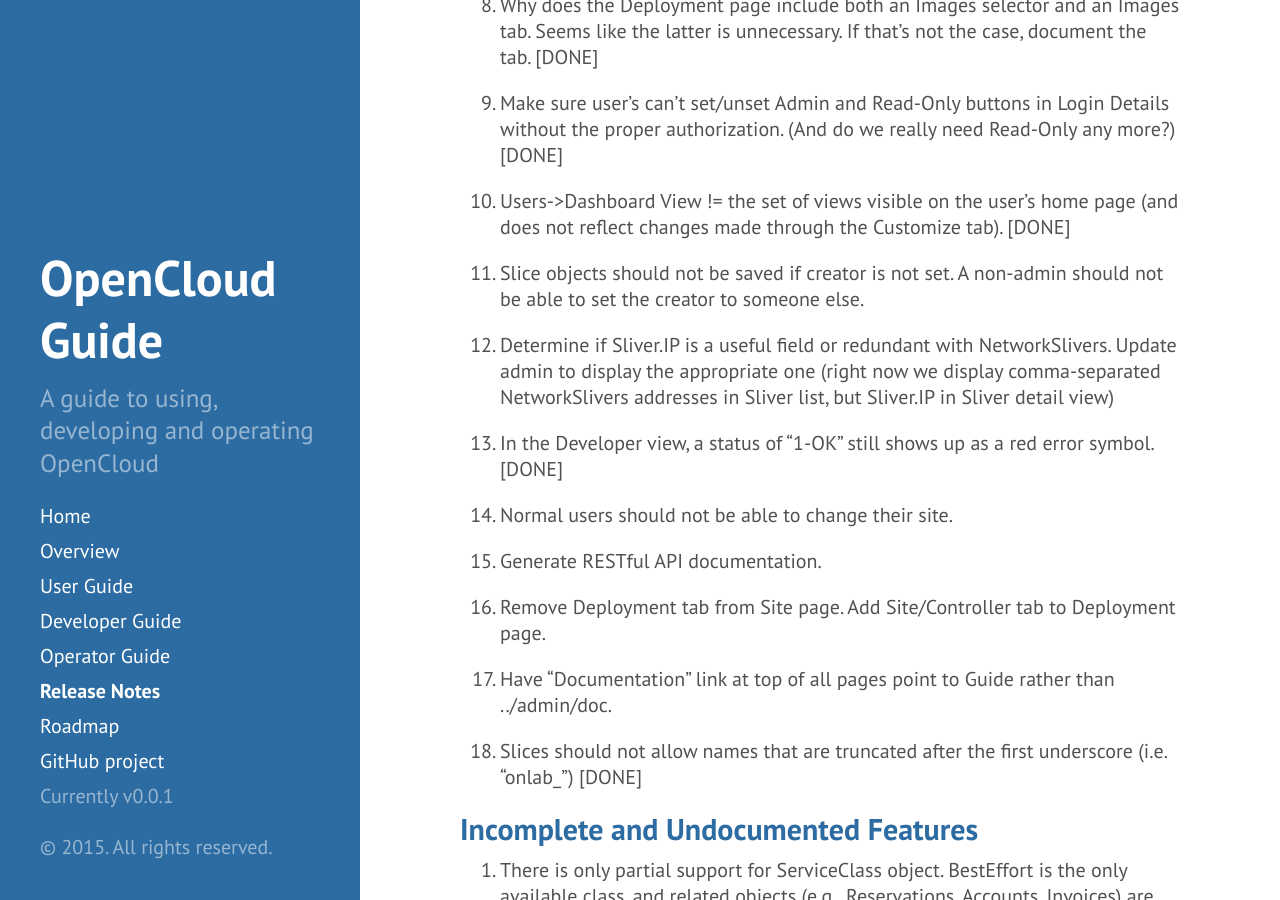
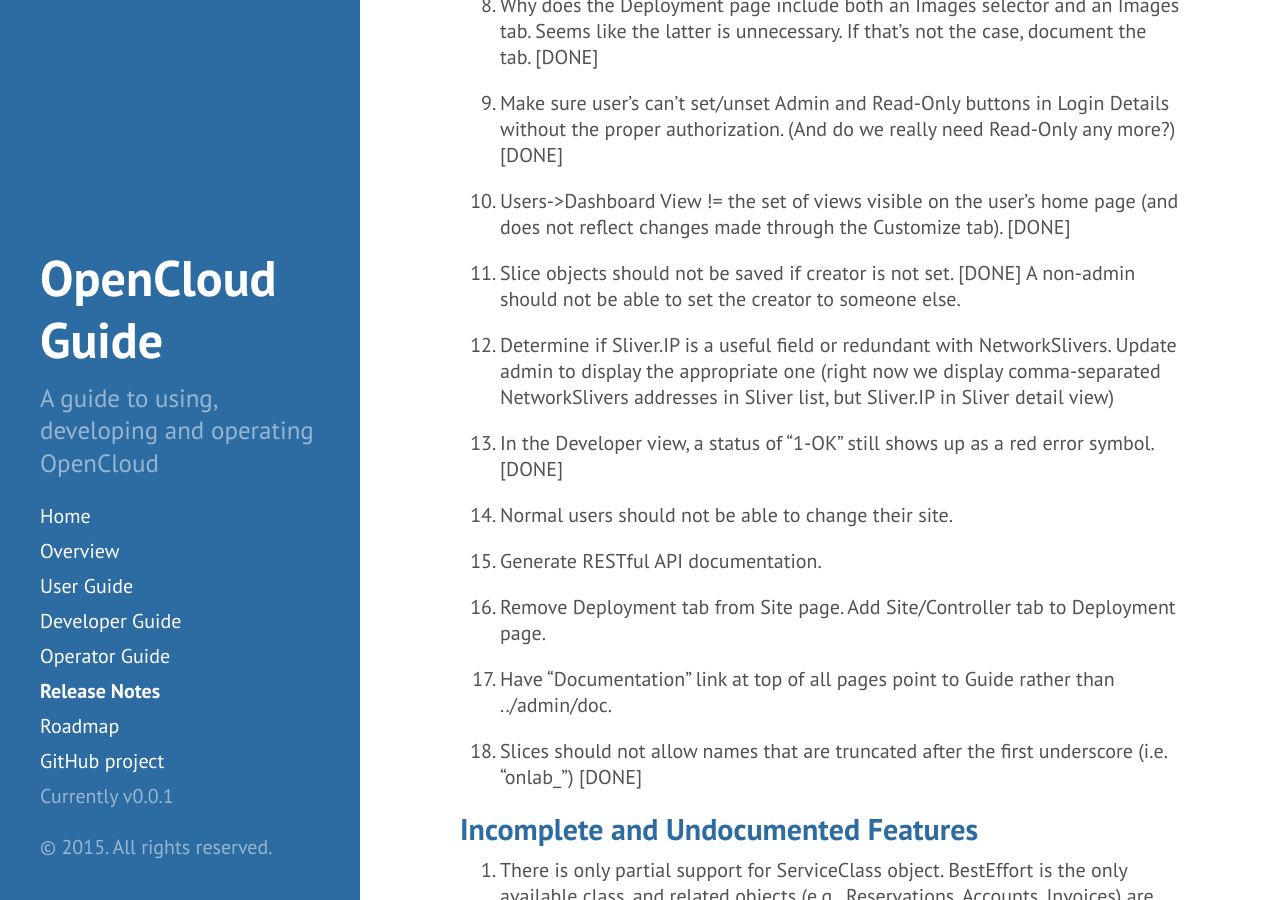
Before and after one commit to open-cloud/open-cloud.github.io.old, a Jekyll site: the page built from 4_notes.md, in a window 1280 px wide and 900 px high, scrolled down 658 px. Built offline with Jekyll 4.4.1, drawn with Linux system fonts in a browser that asks for light colours; Markdown is read by kramdown in place of the engine named in the settings.

Commit message:
item 11 is half-done

```diff
--- a/4_notes.md
+++ b/4_notes.md
@@ -37,7 +37,7 @@
    home page (and does not reflect changes made through the Customize
    tab). [DONE]
 
-11. Slice objects should not be saved if creator is not set. A
+11. Slice objects should not be saved if creator is not set. [DONE] A
     non-admin should not be able to set the creator to someone else.
 
 12. Determine if Sliver.IP is a useful field or redundant with
```
